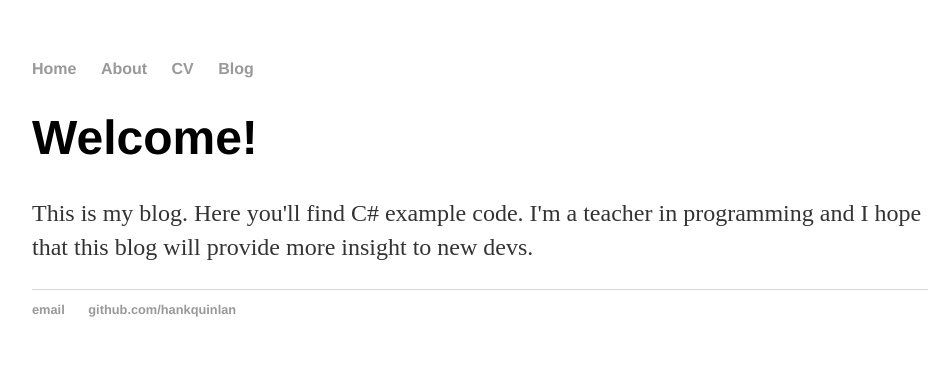
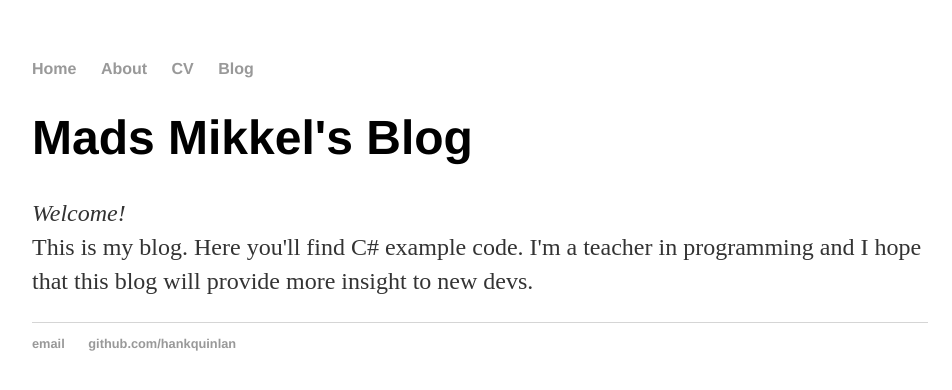
Before and after one commit to madsmikkel/madsmikkel.github.io, a Jekyll site: the page built from index.html, in a window 1280 px wide. Shown: the top 390 px of the page, without its empty margins (160-1112 px from the left). Built offline with Jekyll 4.4.1, drawn with Linux system fonts in a browser that asks for light colours.

Commit message:
Update index.html

```diff
--- a/index.html
+++ b/index.html
@@ -3,6 +3,6 @@ layout: default
 title: Mads Mikkel's Blog
 ---
 <div class="blurb">
-	<h1>Welcome!</h1>
-	<p>This is my blog. Here you'll find C# example code. I'm a teacher in programming and I hope that this blog will provide more insight to new devs.</p>
+	<h1>Mads Mikkel's Blog</h1>
+	<p><em>Welcome!</em><br>This is my blog. Here you'll find C# example code. I'm a teacher in programming and I hope that this blog will provide more insight to new devs.</p>
 </div><!-- /.blurb -->
```
